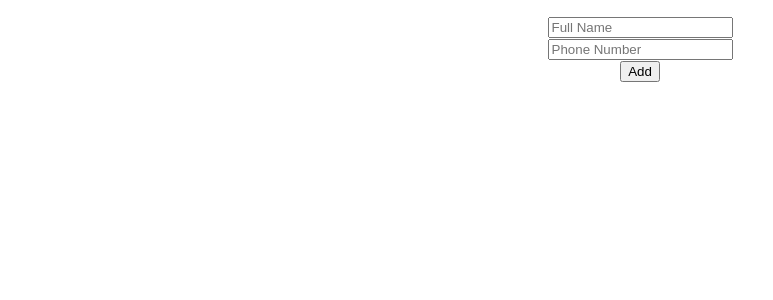
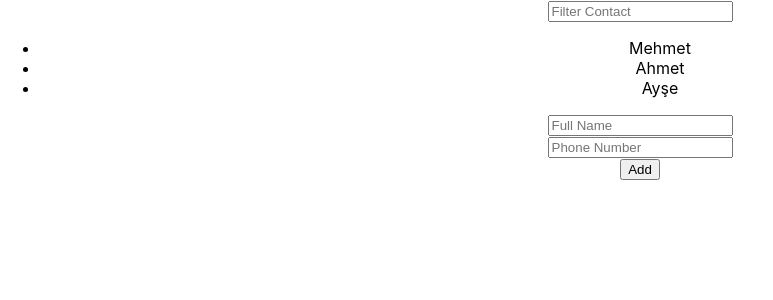
Before and after one commit to mehmetbacik/contacts-app, a React (Create React App) app: page / in a window 1280 px wide. Shown: the top 300 px of the page, without its empty margins (0-773 px from the left). Built offline with nearby package versions, Linux system fonts and the light colour scheme.

Commit message:
Update
Updated list for filter

```diff
--- a/src/components/Contacts/List/index.js
+++ b/src/components/Contacts/List/index.js
@@ -1,12 +1,20 @@
-import React from "react";
+import { useState } from "react";
 
 function List ({contacts}) {
+    const [filterText, setFilterText] = useState("");
+    const filtered = contacts.filter((item) => {
+        return Object.keys(item).some((key) =>
+            item[key].toString().toLowerCase().includes(filterText.toLowerCase())
+        );
+    });
     return (
         <div>
+            <input placeholder="Filter Contact" value={filterText} onChange={(e) => setFilterText(e.target.value)}/>
+
             <ul>
              {
-                contacts.map((contact, i) => (
-                    <li key={i}>{contact.fullname} - {contact.phone_number}</li>
+                filtered.map((contact, i) => (
+                    <li key={i}>{contact.fullname}</li>
                 ))
              }
             </ul>
--- a/src/components/Contacts/index.js
+++ b/src/components/Contacts/index.js
@@ -3,7 +3,18 @@ import List from "./List";
 import Form from "./Form";
 
 function Contacts() {
-    const [contacts, setContacts] = useState ([]);
+    const [contacts, setContacts] = useState ([
+        {
+            fullname: 'Mehmet',
+            phone_number: "123123"
+        },{
+            fullname: 'Ahmet',
+            phone_number: "465465"
+        },{
+            fullname: 'Ayşe',
+            phone_number: "789789"
+        }
+    ]);
 
     useEffect(() => {
         console.log(contacts);
```
